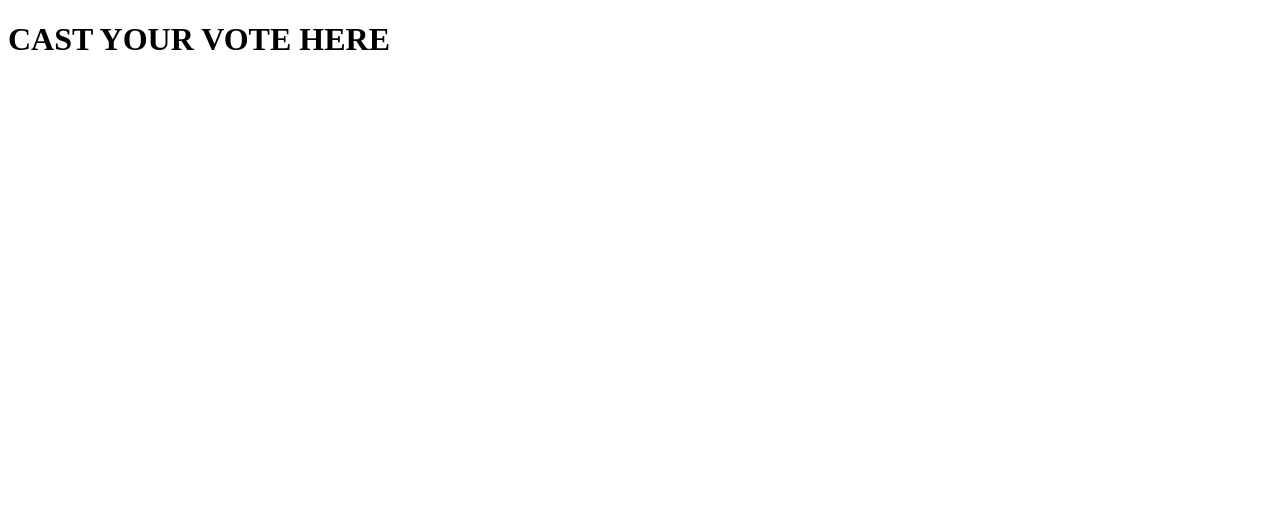
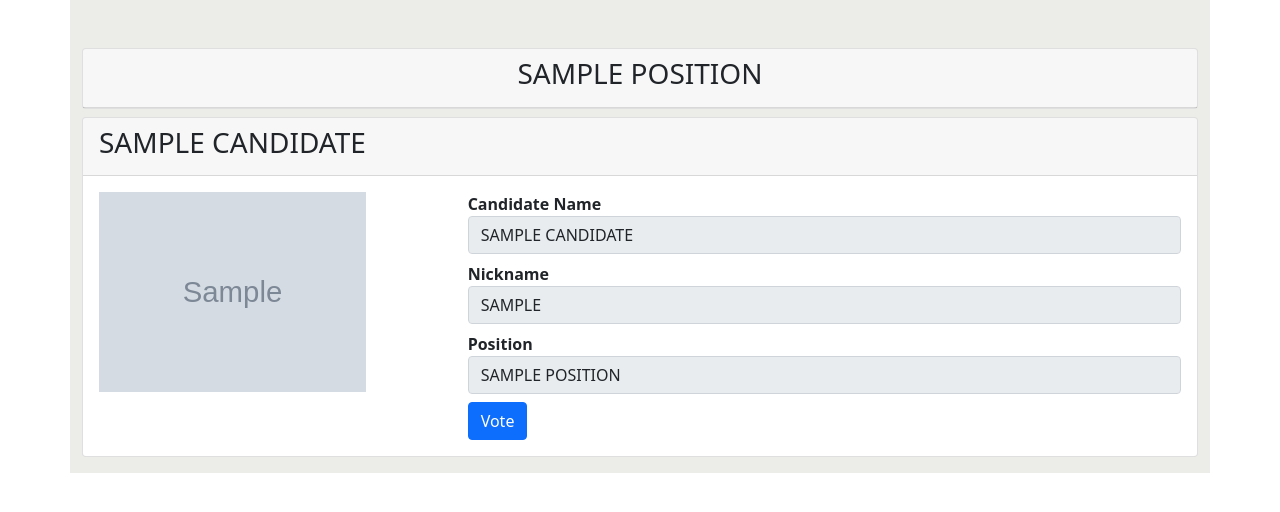
Before and after one commit to DevPrinceK/tashtech-evoting, a Django app: template core/voting/templates/voting/vote.html in a window 1280 px wide. Shown: the top 512 px of the page. Run offline with Django 4.2, Linux system fonts and the light colour scheme; the template is opened without the code that fills it: values that come from a table or form of the project are taken from there, others are empty; tables that the repository leaves empty hold one stand-in row (values such as "Sample post"); grey boxes marked "Sample" are stand-in pictures.

Commit message:
Update vote.html

```diff
--- a/core/voting/templates/voting/vote.html
+++ b/core/voting/templates/voting/vote.html
@@ -1,12 +1,74 @@
 <!DOCTYPE html>
 <html lang="en">
+
 <head>
     <meta charset="UTF-8">
     <meta http-equiv="X-UA-Compatible" content="IE=edge">
     <meta name="viewport" content="width=device-width, initial-scale=1.0">
-    <title>Document</title>
+    {% load static %}
+    <link rel="shortcut icon" href="{% static 'images/favicon.png' %}" type="image/png">
+    <link href="https://cdn.jsdelivr.net/npm/bootstrap@5.0.2/dist/css/bootstrap.min.css" rel="stylesheet"
+        integrity="sha384-EVSTQN3/azprG1Anm3QDgpJLIm9Nao0Yz1ztcQTwFspd3yD65VohhpuuCOmLASjC" crossorigin="anonymous">
+    <title>Tashtech SRC | Vote - {{position}} </title>
 </head>
+
 <body>
-    <h1>CAST YOUR VOTE HERE</h1>
+    <div class="container" style="background-color: rgb(236, 236, 232);">
+        <div class="row">
+            <div class="col-md-12 mt-5">
+                <!--  -->
+                <div class="card mb-2">
+                    <div class="card-header">
+                        <h3 class="text-center">{{position|upper}}</h3>
+                    </div>
+                </div>
+
+                {% for candidate in candidates %}
+                <!-- CANDIDATE -->
+                <div class="card mb-3">
+                    <div class="card-header">
+                        <h3>{{candidate.name|upper}}</h3>
+                    </div>
+                    <!--  -->
+                    <div class="card-body">
+                        <div class="row">
+                            <div class="col-4">
+                                <img src="{% if candidate.picture %} {{candidate.picture.url}} {% else %} {% static 'images/illustrations/user.png' %} {% endif %} "
+                                    alt="candidate" style="height: 200px; width:auto;">
+                            </div>
+                            <div class="col-8">
+                                <form action="" method="POST">
+                                    {% csrf_token %}
+                                    <input type="hidden" name="candidate_id" value="{{candidate.id}}">
+                                    <div class="form-group mb-2">
+                                        <label for=""> <b>Candidate Name</b></label>
+                                        <input type="text" class="form-control" value="{{candidate.name|upper}}"
+                                            readonly>
+                                    </div>
+                                    <div class="form-group mb-2">
+                                        <label for=""><b>Nickname</b></label>
+                                        <input type="text" class="form-control" value="{{candidate.nickname|upper}}"
+                                            readonly>
+                                    </div>
+                                    <div class="form-group mb-2">
+                                        <label for=""><b>Position</b></label>
+                                        <input type="text" class="form-control"
+                                            value="{{candidate.position.name|upper}}" readonly>
+                                    </div>
+                                    <div class="form-group">
+                                        <button class="btn btn-primary">Vote</button>
+                                    </div>
+                                </form>
+                            </div>
+                        </div>
+                    </div>
+                    <!--  -->
+                </div>
+                <!-- /CANDIDATE -->
+                {% endfor %}
+            </div>
+        </div>
+    </div>
 </body>
+
 </html>
```
